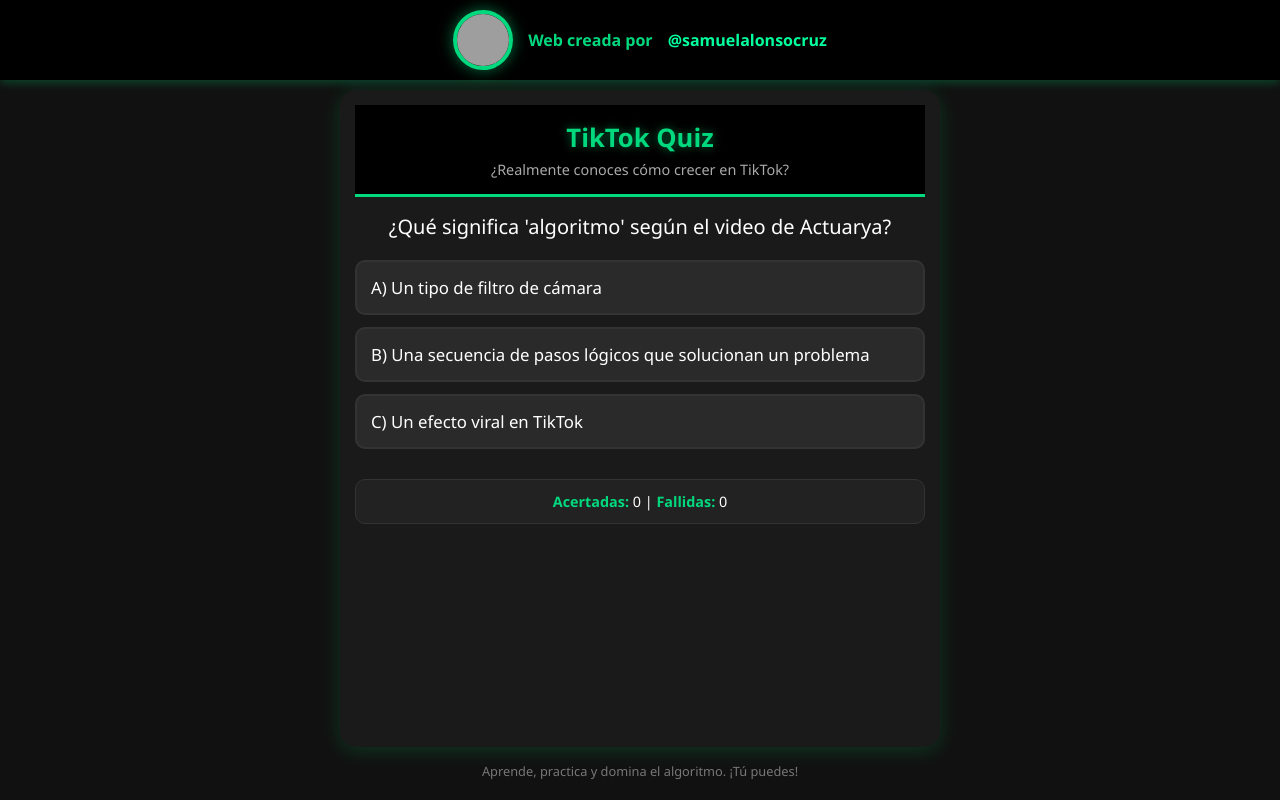
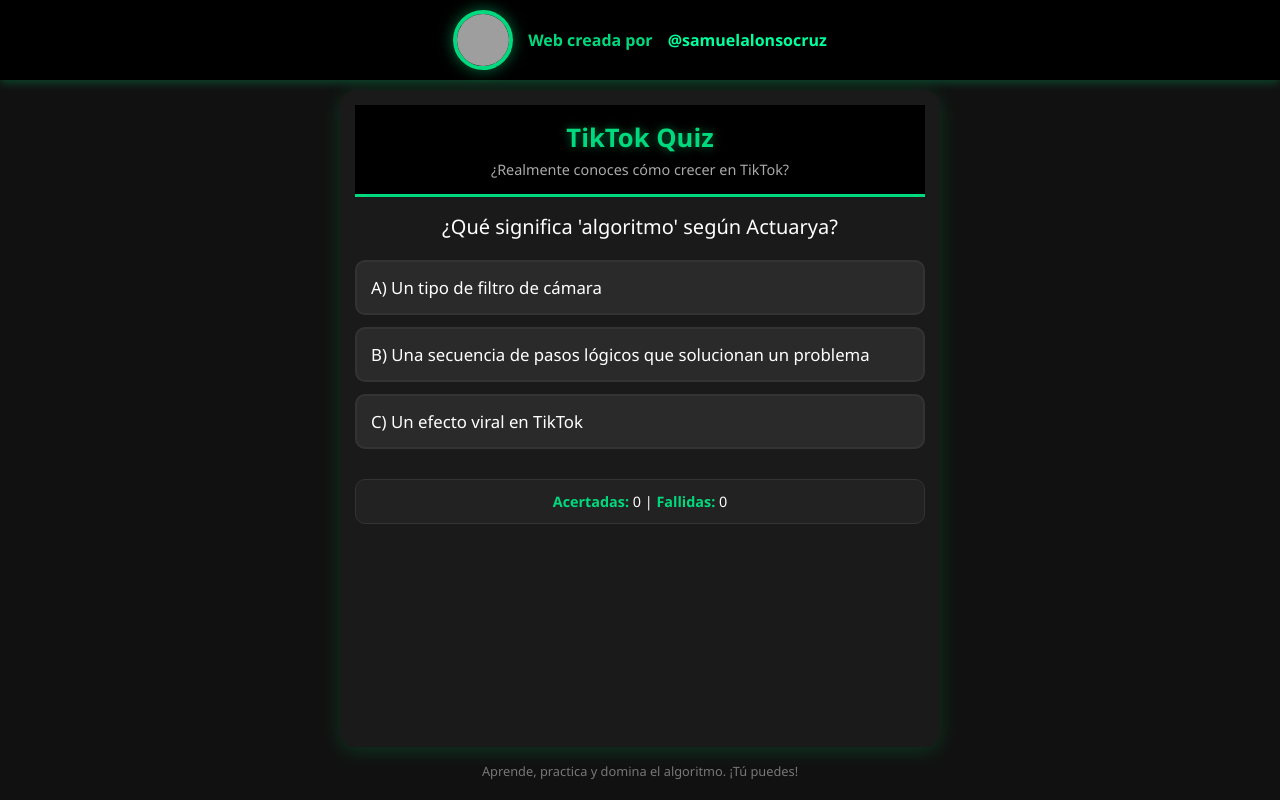
Before and after one commit to Samuelalonsocruz/tiktok-quiz-samuel, a plain HTML site: page index.html in a window 1280 px wide. Drawn offline with Linux system fonts and the light colour scheme; grey boxes are pictures that could not be loaded.

Commit message:
Update index.html

```diff
--- a/index.html
+++ b/index.html
@@ -224,7 +224,7 @@
   <script>
     const questions = [
       {
-        question: "¿Qué significa 'algoritmo' según el video de Actuarya?",
+        question: "¿Qué significa 'algoritmo' según Actuarya?",
         options: [
           { text: "A) Un tipo de filtro de cámara", correct: false },
           { text: "B) Una secuencia de pasos lógicos que solucionan un problema", correct: true },
@@ -234,31 +234,31 @@
         explanation: "¡Excelente! El algoritmo es una secuencia de pasos lógicos. Si deseas saber más sobre este tema, puedes visitar el enlace:"
       },
       {
-        question: "Según Actuarya, ¿cuál es una forma clave de agradecer a los creadores de contenido?",
+        question: "¿Cuál es una forma clave de mostrar agradecimiento a los creadores de contenido en TikTok?",
         options: [
           { text: "A) Seguirlos sin interactuar", correct: false },
-          { text: "B) Comentar, compartir y valorar su contenido", correct: true },
-          { text: "C) Copiar sus videos", correct: false }
+          { text: "B) Comentar, compartir y guardar sus videos", correct: true },
+          { text: "C) Copiar sus videos sin atribución", correct: false }
         ],
         link: "https://www.tiktok.com/@actuarya/video/7539336103510297911",
-        explanation: "¡Excelente! Interactuar es señal de agradecimiento. Si deseas saber más sobre este tema, puedes visitar el enlace:"
+        explanation: "¡Excelente! Interactuar con el contenido que valoras es una forma de agradecimiento. Si deseas saber más sobre este tema, puedes visitar el enlace:"
       },
       {
-        question: "¿Qué debes hacer cuando alguien te deja un corazoncito o emoji en tu video?",
+        question: "¿Cuál es la mejor estrategia para responder a un corazoncito o emoji en tus videos?",
         options: [
-          { text: "A) Ignorarlo", correct: false },
-          { text: "B) Responder con saludo, agradecimiento y una pregunta", correct: true },
-          { text: "C) Bloquear al usuario", correct: false }
+          { text: "A) Ignorarlo por completo", correct: false },
+          { text: "B) Aplicar 'servicio al cliente': saludar, agradecer y hacer una pregunta", correct: true },
+          { text: "C) Responder con otro emoji", correct: false }
         ],
         link: "https://www.tiktok.com/@actuarya/video/7539705863532055863",
-        explanation: "¡Excelente! Aplicar 'servicio al cliente' atrae seguidores. Si deseas saber más sobre este tema, puedes visitar el enlace:"
+        explanation: "¡Excelente! Esta estrategia genera conversaciones y atrae seguidores. Si deseas saber más sobre este tema, puedes visitar el enlace:"
       },
       {
-        question: "¿Cuál es el error que 'mata' tu cuenta según el video?",
+        question: "¿Cuál es el error que 'mata' tu cuenta según Actuarya?",
         options: [
-          { text: "A) Subir videos largos", correct: false },
+          { text: "A) Subir videos de menos de 15 segundos", correct: false },
           { text: "B) Seguir a miles de personas para que te sigan", correct: true },
-          { text: "C) Usar pocos hashtags", correct: false }
+          { text: "C) Usar música con derechos de autor", correct: false }
         ],
         link: "https://www.tiktok.com/@actuarya/video/7540073039749205261",
         explanation: "¡Excelente! Seguir masivamente desequilibra tu cuenta. Si deseas saber más sobre este tema, puedes visitar el enlace:"
@@ -278,7 +278,7 @@
         options: [
           { text: "A) No, necesitas al menos 1000 seguidores", correct: false },
           { text: "B) Sí, en cualquier parte del mundo", correct: true },
-          { text: "C) Solo si pagas", correct: false }
+          { text: "C) Solo si pagas una suscripción", correct: false }
         ],
         link: "https://www.tiktok.com/@actuarya/video/7540165740704435470",
         explanation: "¡Excelente! Puedes hacer live sin seguidores y ganar dinero. Si deseas saber más sobre este tema, puedes visitar el enlace:"
@@ -308,7 +308,7 @@
         options: [
           { text: "A) Comprar seguidores", correct: false },
           { text: "B) Tu contenido y tus transmisiones en vivo", correct: true },
-          { text: "C) Seguir a influencers", correct: false }
+          { text: "C) Seguir a influencers populares", correct: false }
         ],
         link: "https://www.tiktok.com/@actuarya/video/7541995349024558349",
         explanation: "¡Excelente! El contenido y los lives son la clave. Si deseas saber más sobre este tema, puedes visitar el enlace:"
@@ -322,6 +322,56 @@
         ],
         link: "https://www.tiktok.com/@actuarya/video/7542302952648609079",
         explanation: "¡Excelente! La alta calidad mejora el alcance. Si deseas saber más sobre este tema, puedes visitar el enlace:"
+      },
+      {
+        question: "¿Cuál es el mayor problema que impide el éxito en TikTok según Actuarya?",
+        options: [
+          { text: "A) Falta de equipo profesional", correct: false },
+          { text: "B) Falta de disciplina, constancia, innovación y creatividad", correct: true },
+          { text: "C) No tener un guion escrito", correct: false }
+        ],
+        link: "https://www.tiktok.com/@actuarya/video/7540137709893963022",
+        explanation: "¡Excelente! La mentalidad y la constancia son clave. Si deseas saber más sobre este tema, puedes visitar el enlace:"
+      },
+      {
+        question: "¿Cómo puedes generar más líneas de diálogo en tus publicaciones?",
+        options: [
+          { text: "A) Publicando videos más largos", correct: false },
+          { text: "B) Respondiendo con preguntas como '¿Qué te atrajo a ver mi video?'", correct: true },
+          { text: "C) Usando más hashtags", correct: false }
+        ],
+        link: "https://www.tiktok.com/@actuarya/video/7541622101988445495",
+        explanation: "¡Excelente! Las preguntas generan conversaciones que el algoritmo detecta. Si deseas saber más sobre este tema, puedes visitar el enlace:"
+      },
+      {
+        question: "¿Qué debes revisar frecuentemente para mantener tu cuenta saludable?",
+        options: [
+          { text: "A) El número de seguidores", correct: false },
+          { text: "B) El estado de tu cuenta para detectar penalizaciones", correct: true },
+          { text: "C) Las tendencias de la semana", correct: false }
+        ],
+        link: "https://www.tiktok.com/@actuarya/video/7541534350836305207",
+        explanation: "¡Excelente! Revisar el estado de cuenta te permite apelar penalizaciones injustas. Si deseas saber más sobre este tema, puedes visitar el enlace:"
+      },
+      {
+        question: "¿Qué tres opciones debes desactivar para que el algoritmo muestre tus videos a más personas?",
+        options: [
+          { text: "A) Comentarios, likes y shares", correct: false },
+          { text: "B) 'Recomendar tu cuenta a otros' en todas sus variantes", correct: true },
+          { text: "C) Transmisiones en vivo, historias y duets", correct: false }
+        ],
+        link: "https://www.tiktok.com/@actuarya/video/7537480457370225933",
+        explanation: "¡Excelente! Desactivar estas opciones evita que tu cuenta sea recomendada inapropiadamente. Si deseas saber más sobre este tema, puedes visitar el enlace:"
+      },
+      {
+        question: "¿Cómo puedes subir un video a tus historias para aumentar vistas?",
+        options: [
+          { text: "A) Compartiendo el enlace", correct: false },
+          { text: "B) Usando la opción 'Agregar a story' y añadiendo un título", correct: true },
+          { text: "C) Subiendo el video nuevamente", correct: false }
+        ],
+        link: "https://www.tiktok.com/@actuarya/video/7538222214148001037",
+        explanation: "¡Excelente! Las historias con títulos atraen más atención. Si deseas saber más sobre este tema, puedes visitar el enlace:"
       }
     ];
 
```
